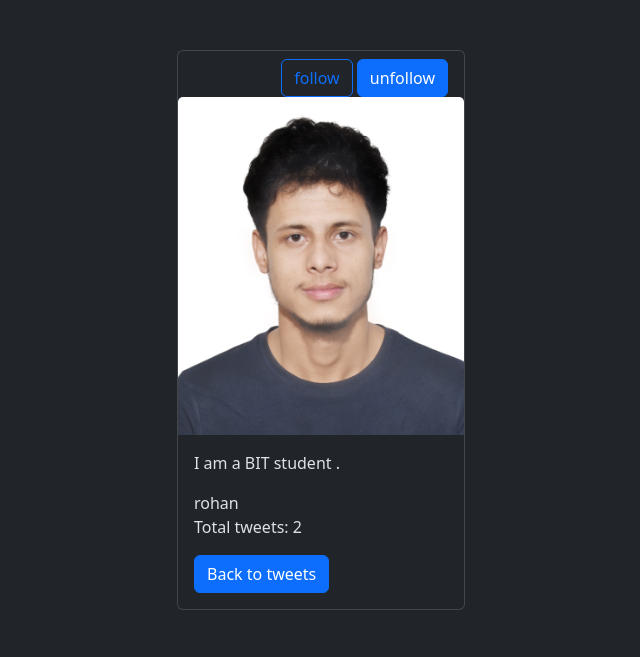
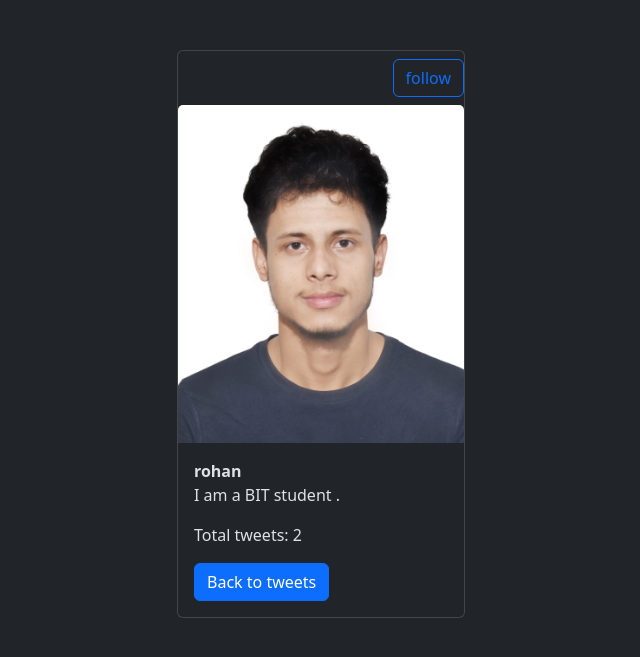
Before and after one commit to Rohan-Basnet/tweet_app, a Django app: a page that uses tweet/templates/profile_view.html in a window 1280 px wide. Shown: the part 56-713 px from the top of the page, without its empty margins (319-959 px from the left). Run offline with Django 5.2, Linux system fonts and the light colour scheme; data comes from the database, SQL or seed files in the repository; both versions use the stored data as it was after the commit.

Commit message:
fix follow button layout and rendering

```diff
--- a/tweet/templates/profile_view.html
+++ b/tweet/templates/profile_view.html
@@ -11,7 +11,7 @@ Profile details
 <div style='display:flex; flex-direction:column; align-items:center; justify-content:center; margin-top:50px;'>
 
 <div class="card" style="width: 18rem;">
-<div class="d-flex gap-3 justify-content-end">
+  <div class="d-flex justify-content-end">
 
      <form action="{% url 'follow_user' user.id %}" method="POST">
           {% csrf_token %}
@@ -19,17 +19,20 @@ Profile details
           class='btn btn-primary mt-2 ml-auto' type='submit'
           {% else %}
           class='btn btn-outline-primary mt-2' type='submit'
-                    {% endif %}
-                    >follow</button>
-                <button class='btn btn-primary mt-2' type="submit">unfollow</button>
+          {% endif %}>
+          follow
+        </button>
       </form>
       <p class="mt-3">{{tweet.follow.count}}</p>
       </div>
-  <img src="{{profile.profile_picture.url}}" class="card-img-top" alt="...">
+    <img src="{{profile.profile_picture.url}}" class="card-img-top mt-2" alt="...">
     <div class="card-body">
       {% comment %} <h5 class="card-title"></h5> {% endcomment %}
+
+      <strong>{{user.username}}</strong>
+
       <p class="card-text">{{profile.bio}}</p>
-    {{user.username}}
+
       <p class="card-text">Total tweets: {{tweet_count}}</p>
       <a href="{% url 'tweet_list' %}" class="btn btn-primary">Back to tweets</a>
     </div>
--- a/tweet/views.py
+++ b/tweet/views.py
@@ -145,4 +145,4 @@ def follow_user(request,user_id):
 
         else:
             user.follow.create(user=request.user)
-    return redirect('tweet_list')
+    return redirect('profile_view', username=request.user.username)
```
Also changed, not shown: db.sqlite3. Lines whose indentation alone changed are shown as unchanged.
